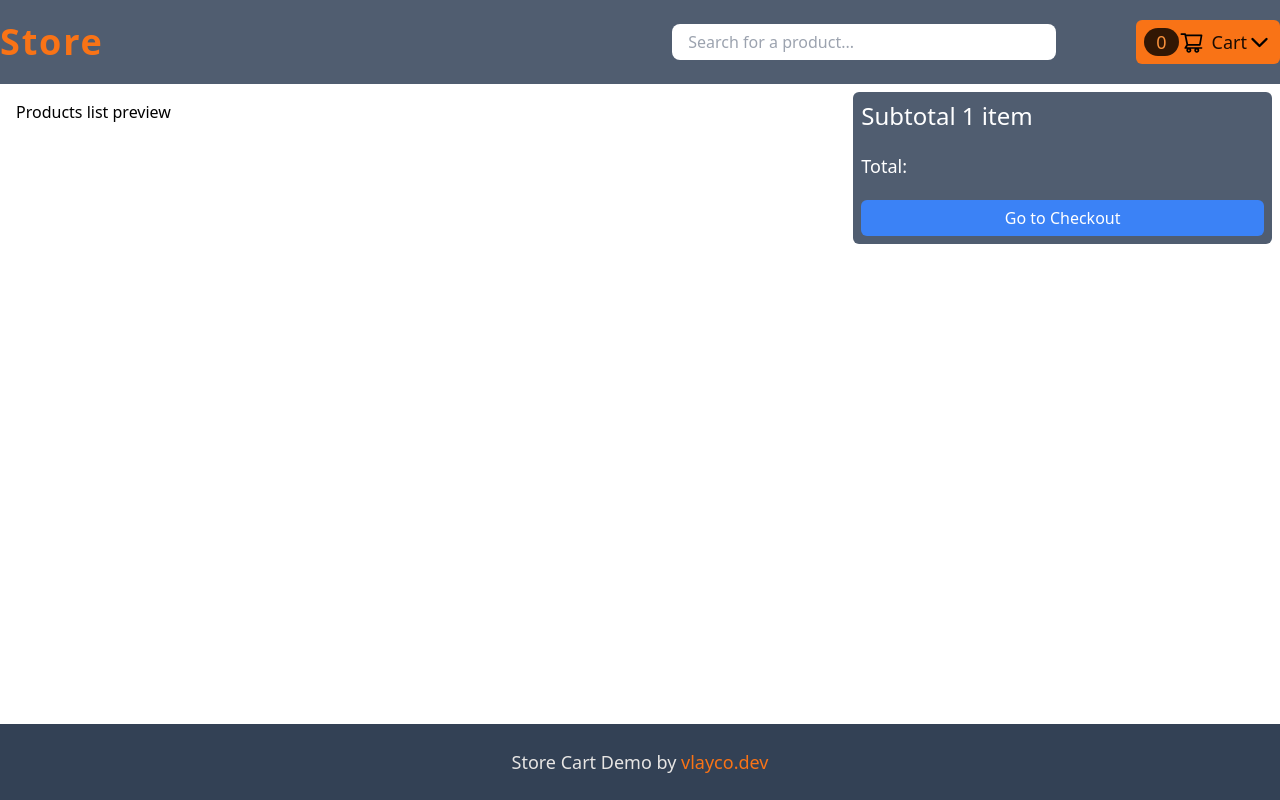
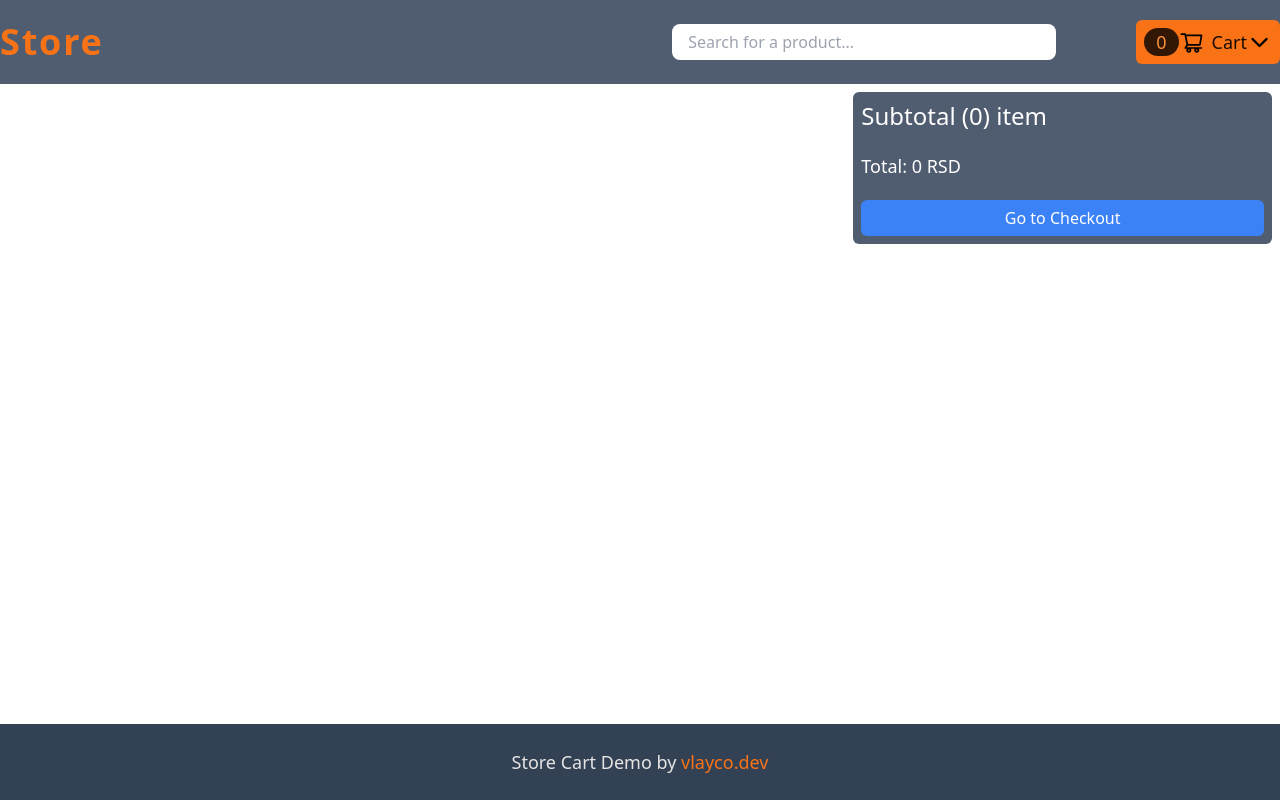
Before and after one commit to vlayco/react-cart-demo, a React (Vite) app: page /cart in a window 1280 px wide. Built offline with nearby package versions, Linux system fonts and the light colour scheme.

Commit message:
started adding cart rendering functionality

```diff
--- a/src/components/pages/Cart.jsx
+++ b/src/components/pages/Cart.jsx
@@ -1,4 +1,5 @@
 import { CartState } from "../../context/Context"
+import { useEffect, useState } from "react"
 
 const Cart = () => {
   const {
@@ -6,23 +7,39 @@ const Cart = () => {
     dispatch
   } = CartState()
 
-  const itemsCount = 1
+  const [ total, setTotal ] = useState()
+
+  useEffect(() => {
+    setTotal(cart.reduce((acc, curr) => acc + +curr.price, 0))
+  }, [cart])
 
   return (
+    <div className="flex flex-col">
     <div className="flex flex-row p-2 font-light">
 
       <div className="flex flex-row w-full space-x-2">
-        <div className="w-4/6 p-2">Products list preview</div>
-        <div className="flex flex-col p-2 w-2/6 rounded-md bg-slate-600/95 text-white">
-          <span className="text-2xl mb-5">Subtotal {itemsCount} { itemsCount < 2 ? "item" : "items" }</span>
 
-          <span className="text-lg text-white mb-5">Total: </span>
+        <div className="w-4/6 p-2">
+          <ul className="flex flex-col space-y-2">
+            {cart.map(product => (
+              <span key={product.id} className="flex flex-row items-center justify-between border border-black/40 rounded-md p-2">
+                {product.name}
+              </span>
+            ))}
+          </ul>
+        </div>
+
+        <div className="flex flex-col p-2 w-2/6 h-full rounded-md bg-slate-600/95 text-white">
+          <span className="text-2xl mb-5">Subtotal ({cart.length}) { cart.length < 2 ? "item" : "items" }</span>
+
+          <span className="text-lg text-white mb-5">Total: {total} RSD </span>
 
           <button className="p-1.5 w-full rounded-md bg-blue-500 hover:bg-blue-600 text-white transition-all">Go to Checkout</button>
         </div>
       </div>
 
     </div>
+    </div>
   )
 }
 
--- a/src/layouts/MainLayout.jsx
+++ b/src/layouts/MainLayout.jsx
@@ -8,7 +8,7 @@ export default function Layout() {
       <header>
         <Header />
       </header>
-      <main className="grow">
+      <main className="flex-1">
         <Outlet />
       </main>
       <footer>
```
